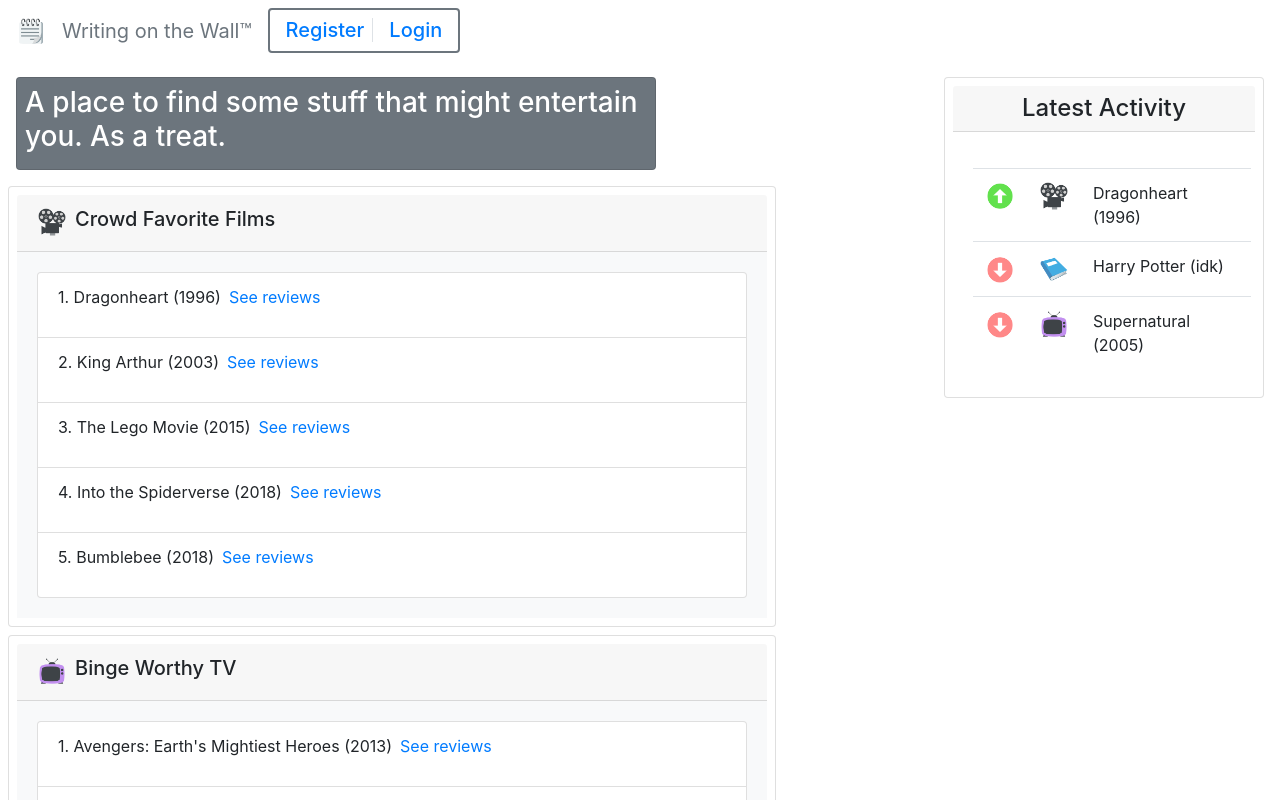
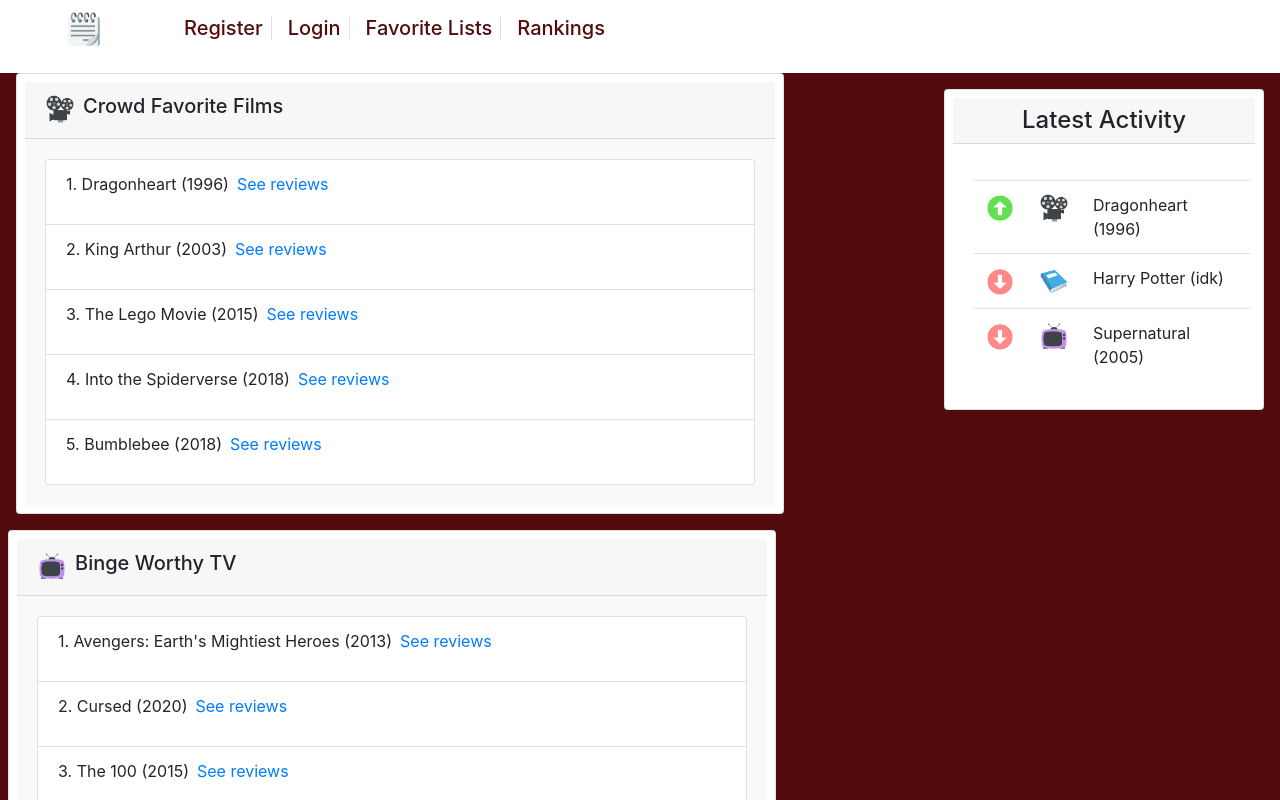
Before and after one commit to bescoto98/ranking, an Angular app in the folder WritingOnTheWall/: page /home in a window 1280 px wide. Shown: the top 800 px of the page. Built offline with nearby package versions, Linux system fonts and the light colour scheme.

Commit message:
changing visuals

```diff
--- a/WritingOnTheWall/src/app/home/home-page/home-page.component.css
+++ b/WritingOnTheWall/src/app/home/home-page/home-page.component.css
@@ -10,3 +10,7 @@ right: 0;
 .w-60 {
   width: 60%;
 }
+
+.bg-color {
+  background-color: #540B0E;
+}
--- a/WritingOnTheWall/src/app/home/home-page/home-page.component.html
+++ b/WritingOnTheWall/src/app/home/home-page/home-page.component.html
@@ -1,4 +1,5 @@
 <app-navbar></app-navbar>
+<div class="bg-color">
   <!-- latest activity -->
   <div class="card position-fixed fixed-right w-25 m-3">
     <h4 class="card-header m-2 p-2 text-center">Latest Activity</h4>
@@ -31,13 +32,8 @@
   </div>
   <!-- end latest activity -->
 
-<!-- site desc -->
-<div class="card w-50 m-3 p-2 bg-secondary text-white">
-  <h3>A place to find some stuff that might entertain you. As a treat.</h3>
-</div>
-
   <!-- top movies -->
-<div class="card w-60 m-2 p-2">
+  <div class="card w-60 m-3 p-2">
     <div class="card-header">
       <img src="assets/movie.png" class="d-inline-block align-top mr-2 small-icon">
       <h5 class="d-inline-block">Crowd Favorite Films</h5>
@@ -182,3 +178,4 @@
     </div>
 
   </div>
+</div>
--- a/WritingOnTheWall/src/app/navbar/navbar/navbar.component.css
+++ b/WritingOnTheWall/src/app/navbar/navbar/navbar.component.css
@@ -1,3 +1,12 @@
 .border-weight{
   border-width:2px !important;
+  border-color: #540B0E;
 }
+
+.set-font {
+  font-family: Copperplate, Times, serif;
+}
+
+a {
+  color: #540B0E;
+}
--- a/WritingOnTheWall/src/app/navbar/navbar/navbar.component.html
+++ b/WritingOnTheWall/src/app/navbar/navbar/navbar.component.html
@@ -1,12 +1,17 @@
 <nav class="navbar navbar-expand-lg">
-  <img src="assets/chart.png" width="30" height="30" class="d-inline-block align-top mr-3" alt="">
-  <a class="navbar-brand text-secondary" href="#">Writing on the Wall™</a>
-  <div class="border border-secondary rounded border-weight p-2">
+  <img src="assets/chart.png" width="40" height="40" class="d-inline-block align-top mr-3 ml-5" alt="">
+  <div class="p-2 ml-5">
     <span class="h5 m-2 border-right pr-2">
       <a href="#">Register</a>
     </span>
+    <span class="h5 m-2 border-right pr-2">
+      <a href="#">Login</a>
+    </span>
+    <span class="h5 m-2 border-right pr-2">
+      <a href="#">Favorite Lists</a>
+    </span>
     <span class="h5 m-2">
-      <a href="#">Login</a>
+      <a href="#">Rankings</a>
     </span>
   </div>
 </nav>
```
Lines whose indentation alone changed are shown as unchanged.
